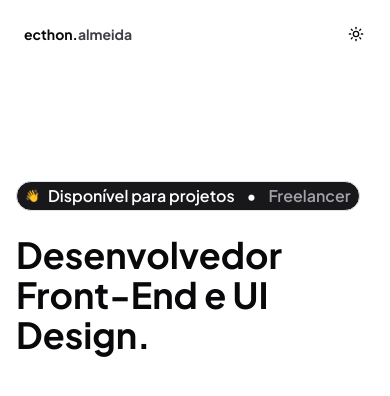
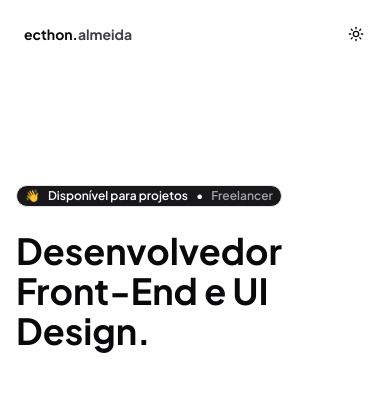
Before and after one commit to ecthon/ecthon-app, a Next.js app: page / in a window 390 px wide. Shown: the top 396 px of the page. Built offline with nearby package versions, Linux system fonts and the light colour scheme.

Commit message:
feat: adicionar suporte a responsividade no componente Home, ajustando estilos de texto

```diff
--- a/src/app/page.tsx
+++ b/src/app/page.tsx
@@ -1,3 +1,4 @@
+"use client";
 import { Header } from "@/components/header";
 
 export default function Home() {
@@ -7,7 +8,7 @@ export default function Home() {
         <Header />
         <main className="flex flex-col w-full h-[400px] gap-6 align-middle justify-center">
           <div className="flex items-center space-x-4 border rounded-full px-2 py-0.5 bg-zinc-900 w-[fit-content]">
-            <p className="font-semibold text-white flex items-center gap-2 space-x-1">
+            <p className="font-semibold text-white flex items-center gap-2 space-x-1 max-sm:space-x-0 text-xs sm:text-sm md:text-base">
               <span className="font-thin text-xs">👋</span>
               Disponível para projetos
               <span>•</span>
```
